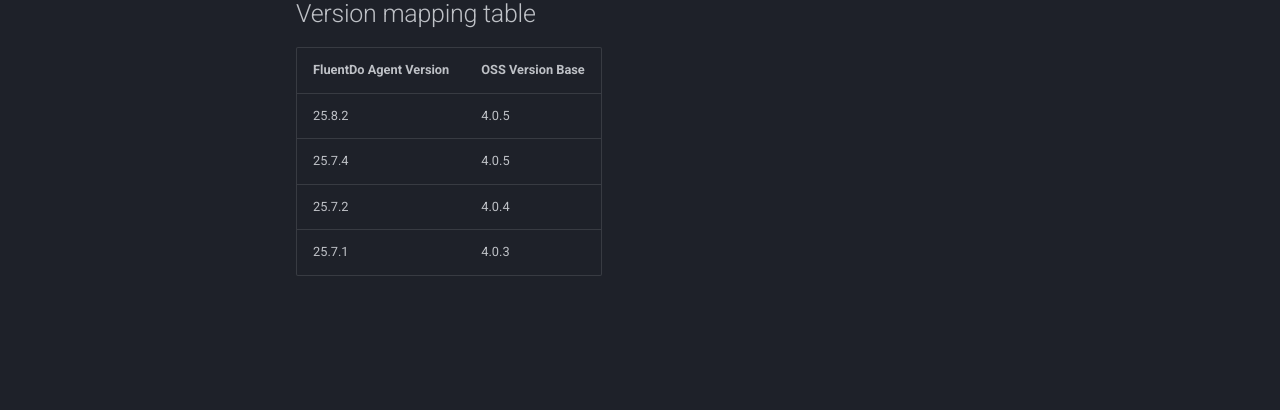
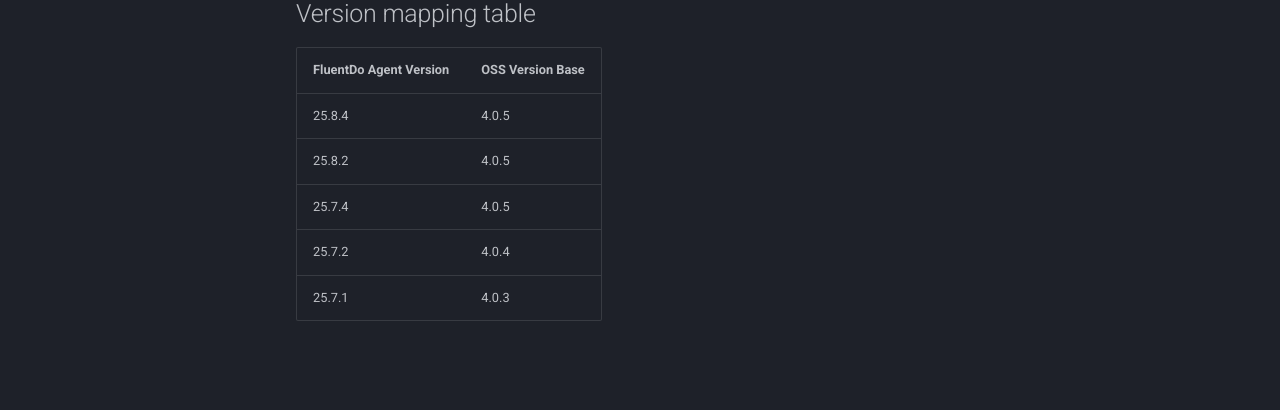
Before and after one commit to telemetryforge/documentation, an MkDocs documentation site: the page built from docs/version-mapping.md, in a window 1280 px wide. Shown: the part 321-731 px from the top of the page. Built offline with MkDocs 1.6.1 and Material for MkDocs 9.7.7, drawn with Linux system fonts in a browser that asks for light colours; plug-ins that fetch from the network failed and are left out.

Commit message:
ci: add mapping version for agent 25.8.4 (#27)
Signed-off-by: github-actions[bot] <41898282+github-actions[bot]@users.noreply.github.com>

```diff
--- a/docs/version-mapping.md
+++ b/docs/version-mapping.md
@@ -6,6 +6,7 @@ The following shows the underlying [OSS version of Fluent Bit](https://github.co
 
 |FluentDo Agent Version|OSS Version Base|
 |----------------------|----------------|
+| 25.8.4 | 4.0.5 |
 | 25.8.2 | 4.0.5 |
 | 25.7.4 | 4.0.5 |
 | 25.7.2 | 4.0.4 |
```
